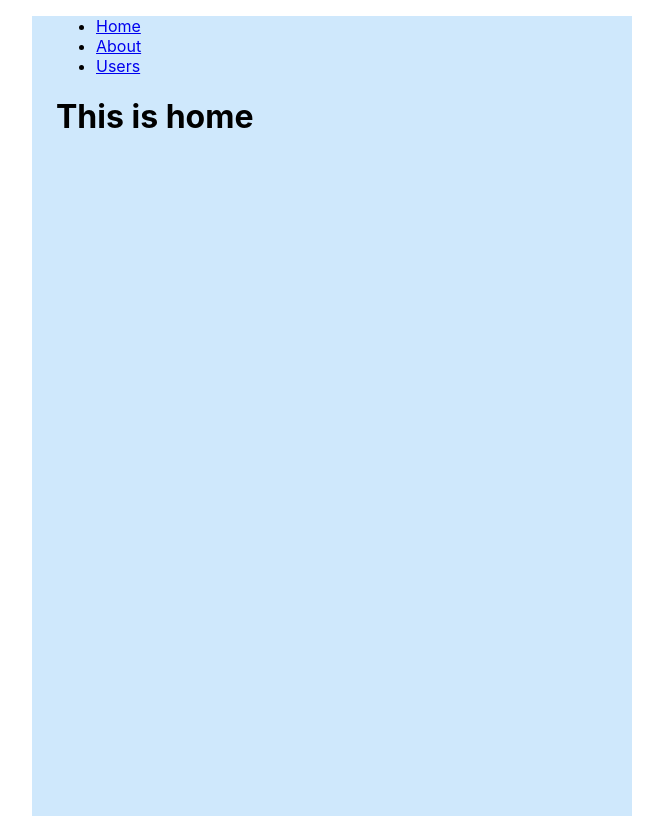
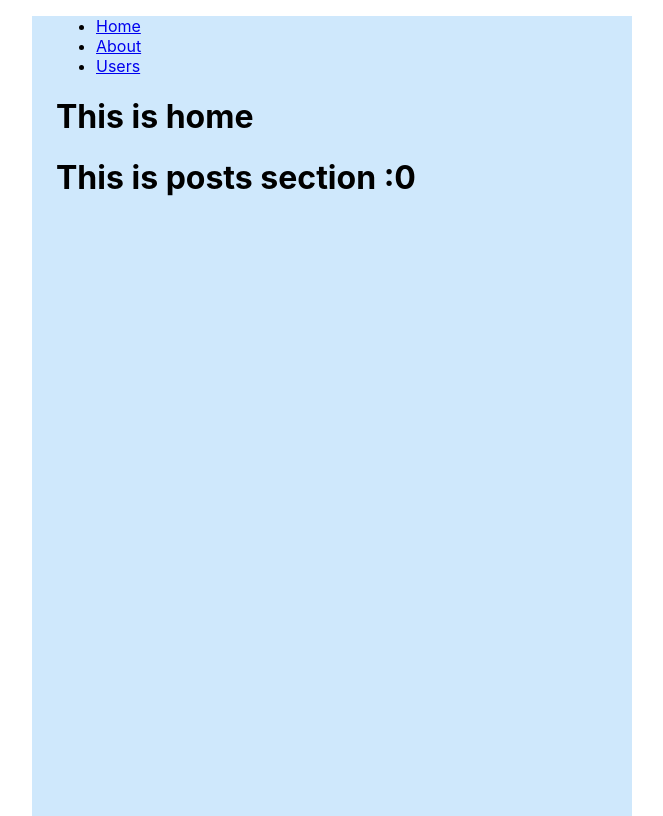
Before and after one commit to mimnets/social-react-router-mui, a React (Create React App) app: page / in a window 1280 px wide. Shown: the whole page, without its empty margins (308-971 px from the left). Built offline with nearby package versions, Linux system fonts and the light colour scheme; no server answers.

Commit message:
show posts length

```diff
--- a/src/App.js
+++ b/src/App.js
@@ -10,7 +10,7 @@ import Posts from './components/Posts/Posts';
 import Header from './components/Header/Header';
 import Home from './components/Home/Home';
 import Container from '@material-ui/core/Container';
-import { Typography } from '@material-ui/core';
+
 
 function App() {
   return (
--- a/src/components/Home/Home.js
+++ b/src/components/Home/Home.js
@@ -1,9 +1,11 @@
 import React from 'react';
+import Posts from '../Posts/Posts';
 
 const Home = () => {
     return (
         <div>
             <h1>This is home</h1>
+            <Posts></Posts>
         </div>
     );
 };
--- a/src/components/Posts/Posts.js
+++ b/src/components/Posts/Posts.js
@@ -1,9 +1,22 @@
 import React from 'react';
+import { useEffect } from 'react';
+import { useState } from 'react';
 
 const Posts = () => {
+
+    const [posts, setPosts] = useState([])
+
+    const url = 'https://jsonplaceholder.typicode.com/posts'
+
+    useEffect(() => {
+        fetch(url)
+        .then(res => res.json())
+        .then(data => setPosts(data))
+        .catch(err => err)
+    },[])
     return (
         <div>
-            <h1>This is posts section</h1>
+            <h1>This is posts section :{posts.length}</h1>
         </div>
     );
 };
```
